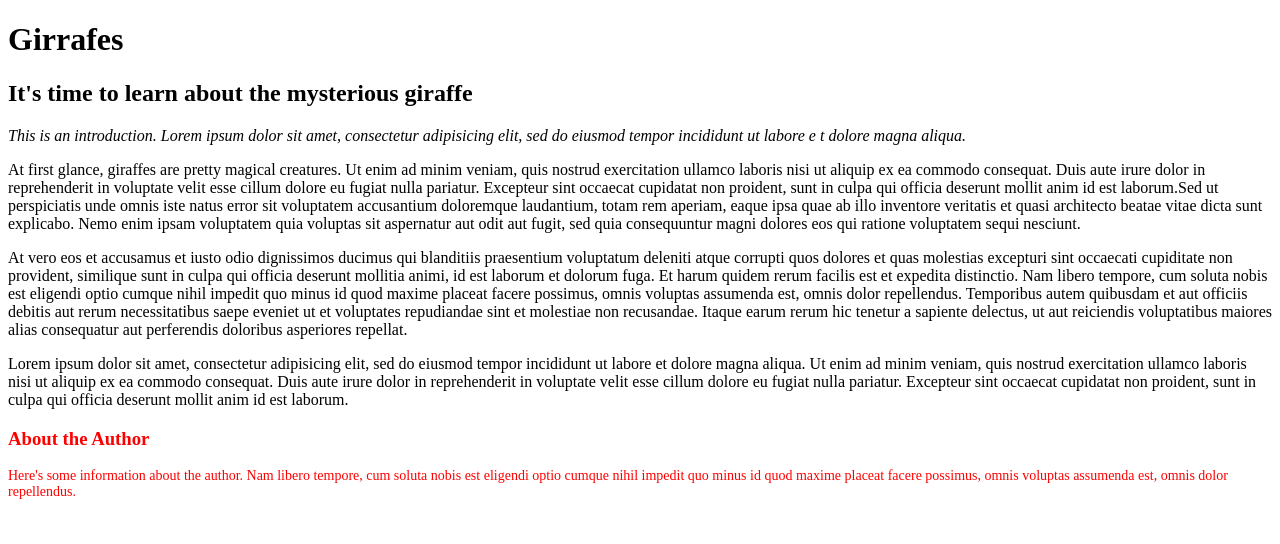
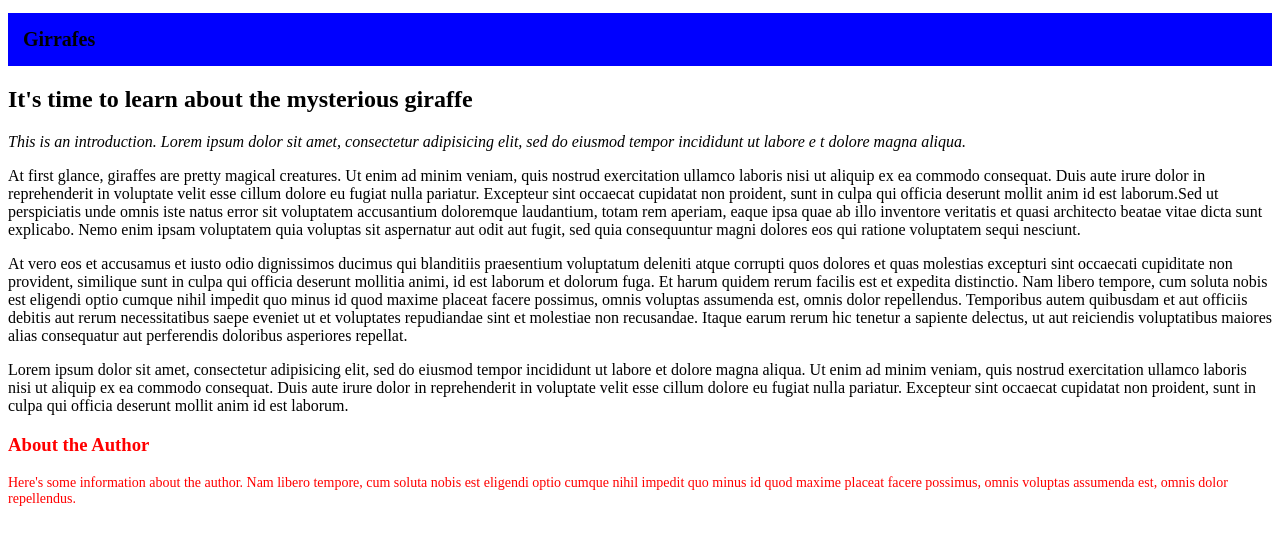
Before and after one commit to kipkemoimayor/Animalia, a plain HTML site: page index.html in a window 1280 px wide. Drawn offline with Linux system fonts and the light colour scheme.

Commit message:
changes fint size

```diff
--- a/css/styles.css
+++ b/css/styles.css
@@ -5,6 +5,11 @@
   color: red;
 
 }
-p.author{
+p.author {
   font-size: 14px;
 }
+.head{
+  background-color: blue;
+  font-size: 20px;
+  padding: 15px;
+}
--- a/index.html
+++ b/index.html
@@ -6,7 +6,7 @@
     <link rel="stylesheet" href="css/styles.css">
   </head>
   <body>
-    <h1>Girrafes</h1>
+    <h1 class="head">Girrafes</h1>
     <h2>It's time to learn about the mysterious giraffe</h2>
     <p class="intro">This is an introduction. Lorem ipsum dolor sit amet, consectetur adipisicing elit, sed do eiusmod tempor incididunt ut labore e
       t dolore magna aliqua.</p>
```
